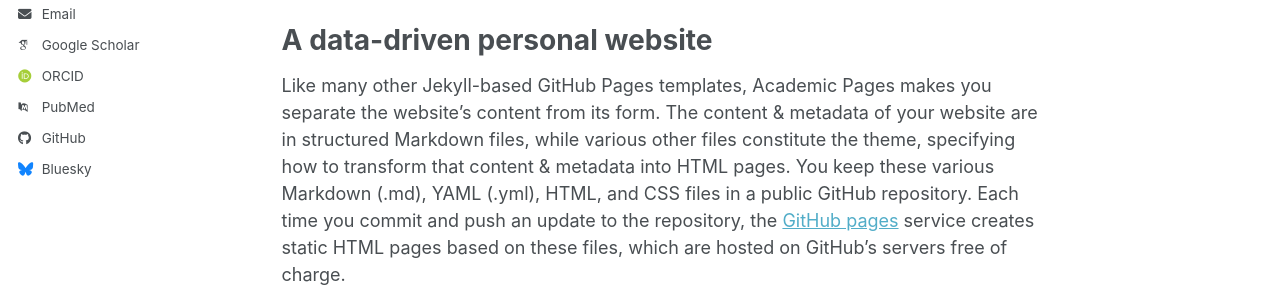
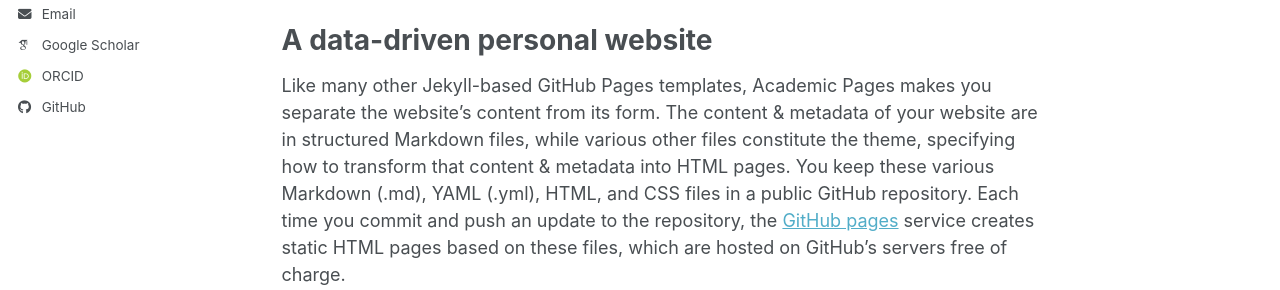
Before and after one commit to yangbin-xd/yangbin-xd.github.io, a Jekyll site: the page built from _pages/about.md, in a window 1280 px wide. Shown: the part 462-752 px from the top of the page. Built offline with Jekyll 4.4.1, drawn with Linux system fonts in a browser that asks for light colours; some web fonts are replaced; a script bundle is joined from its source files by our own code; library files that are not in the unit come from our copies.

Commit message:
Update _config.yml

```diff
--- a/_config.yml
+++ b/_config.yml
@@ -41,7 +41,7 @@ author:
   orcid            : "https://orcid.org/0000-0003-2358-9623"
   semantic         : # URL
   ssrn             : # URL
-  pubmed           : "https://www.ncbi.nlm.nih.gov/pubmed/?term=john+snow"
+  # pubmed           : "https://www.ncbi.nlm.nih.gov/pubmed/?term=john+snow"
   researchgate     : # URL
   scopus           : # URL
   zotero           : # URL
@@ -57,7 +57,7 @@ author:
 
   # Social media
   artstation       : # Username
-  bluesky          : "bsky.app" # Replace this with you Bluesky username
+  # bluesky          : "bsky.app" # Replace this with you Bluesky username
   facebook         : # Username
   flickr           : # Username
   foursquare       : # Username
@@ -79,7 +79,7 @@ author:
   weibo            : # Username
   wikipedia        : # Username
   xing             : # Username
-  youtube          : # "https://www.youtube.com/watch?v=KqihgPd0c2o"
+  youtube          : # binyang-unsw
   zhihu            : # Username
 
 # Publication Category - The following the list of publication categories and their headings
```
